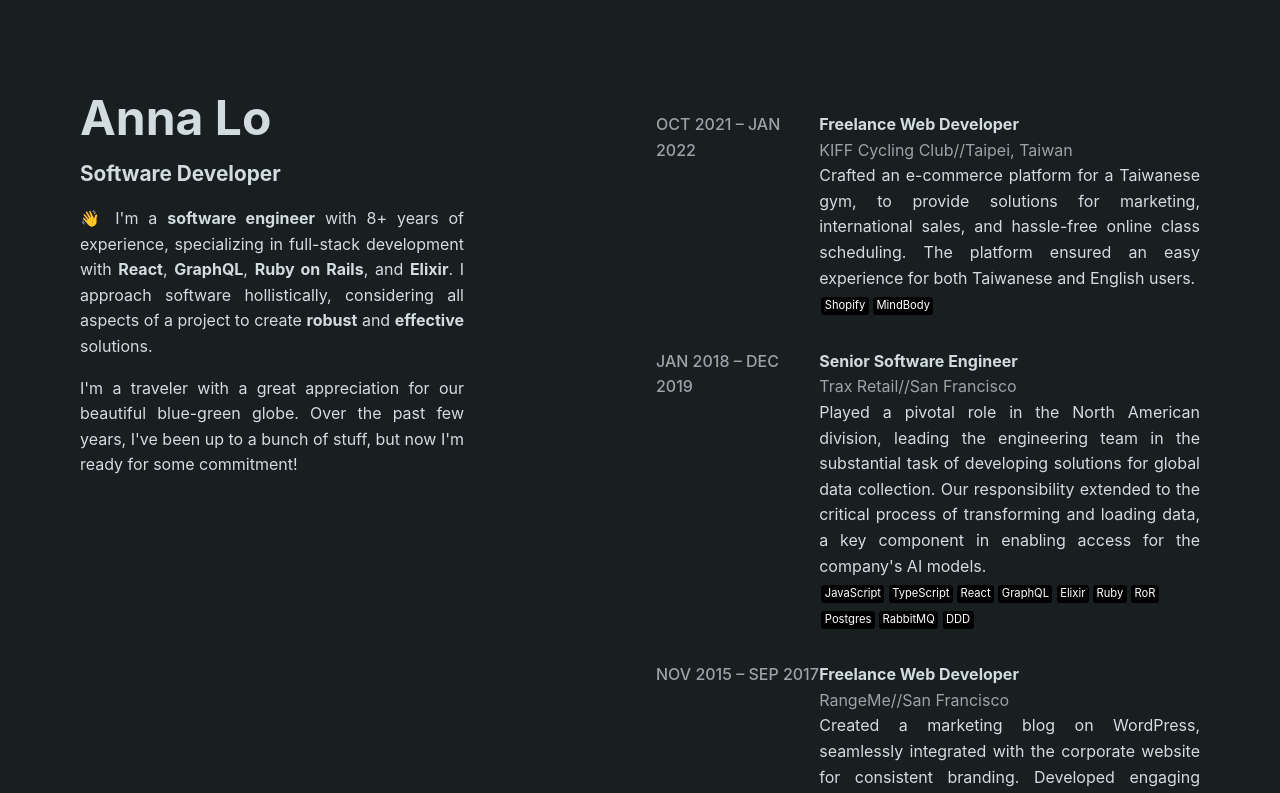
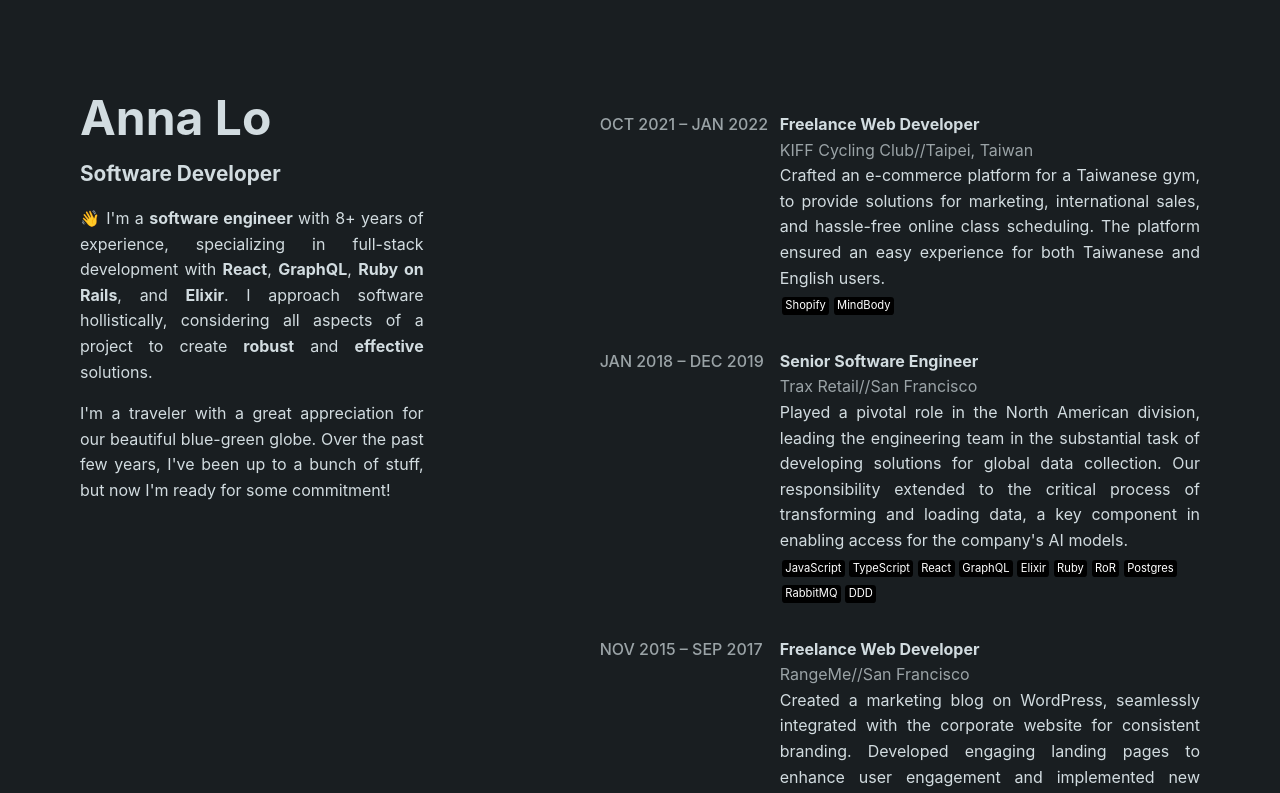
Before and after one commit to annalo/annalo.dev, a React (Create React App) app: page / in a window 1280 px wide. Shown: the top 793 px of the page. Built offline with nearby package versions, Linux system fonts and the light colour scheme.

Commit message:
media queries

```diff
--- a/src/Portfolio/Portfolio.css
+++ b/src/Portfolio/Portfolio.css
@@ -1,13 +1,24 @@
 .Portfolio {
   flex-direction: column;
 }
+.Portfolio-container {
+  padding: 1rem 3rem;
+}
+.Portfolio-name {
+  font-weight: bold;
+  font-size: 3rem;
+}
+.Portfolio-title {
+  font-weight: bold;
+  font-size: 1.3rem;
+}
 
-@media (min-width: 800px) {
+@media (min-width: 1024px) {
   .Portfolio {
     align-items: flex-start;
     display: flex;
     flex-direction: row;
-    column-gap: 2rem;
+    column-gap: 1rem;
     justify-content: space-around;
   }
 
@@ -16,21 +27,8 @@
     position: sticky;
     top: 0;
   }
+
+  .Portfolio-container {
+    padding: 5rem;
+  }
 }
-
-.Portfolio > * {
-  flex: 1 1 0;
-}
-
-.Portfolio-container {
-  padding: 5rem;
-}
-.Portfolio-name {
-  font-weight: bold;
-  font-size: 3rem;
-}
-
-.Portfolio-title {
-  font-weight: bold;
-  font-size: 1.3rem;
-}
```
